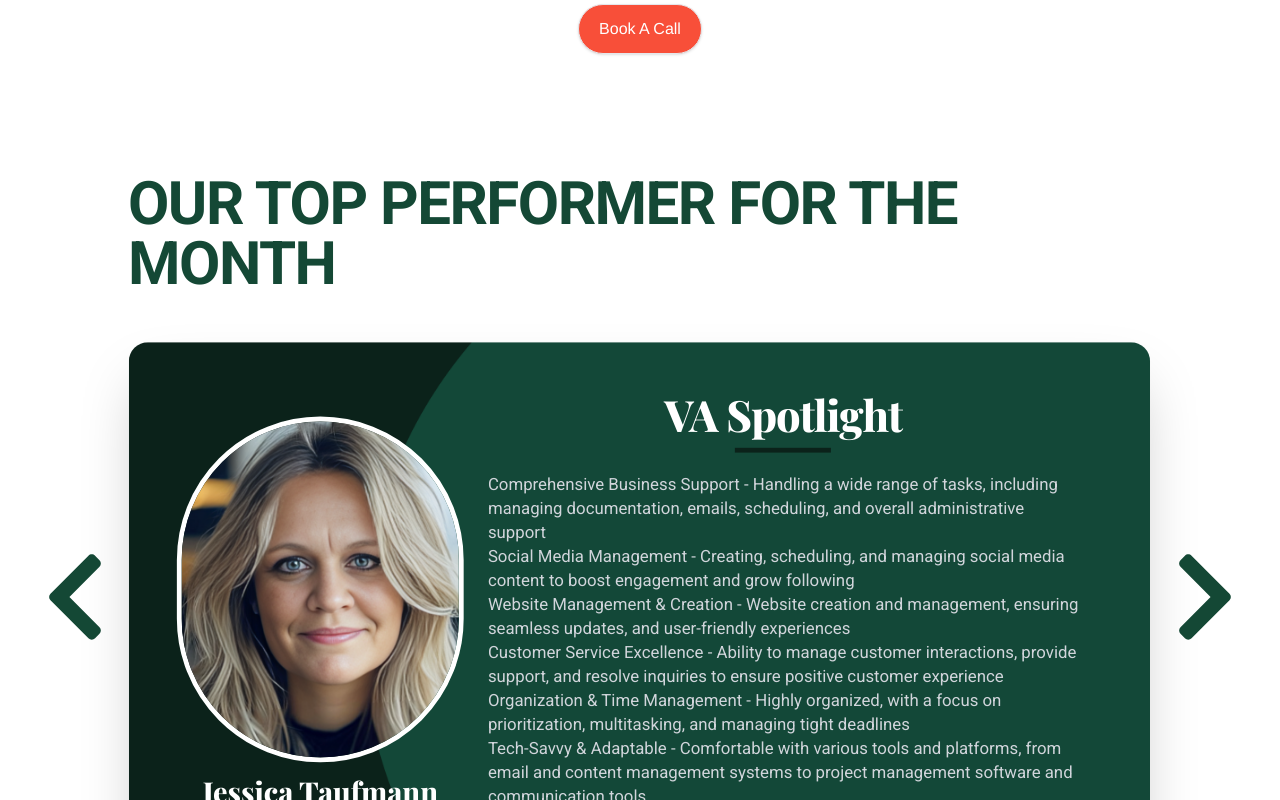
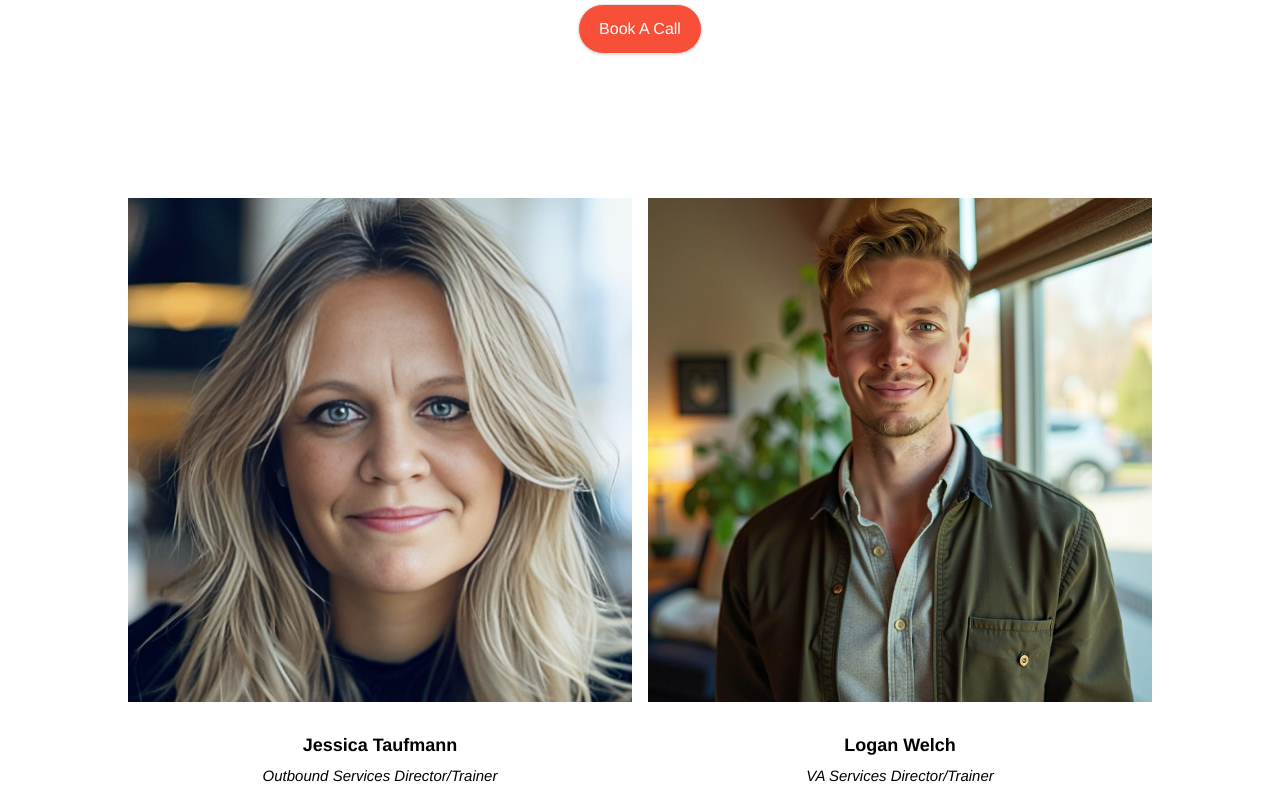
Before and after one commit to Gynius/rcfh, a React (Vite) app: page /teams in a window 1280 px wide. Shown: the part 860-1660 px from the top of the page. Built offline with nearby package versions, Linux system fonts and the light colour scheme; a web font is replaced by a local one.

Commit message:
hide va_spotlight

```diff
--- a/src/pages/OurTeams.jsx
+++ b/src/pages/OurTeams.jsx
@@ -52,7 +52,7 @@ function OurTeams() {
         </div>
       </div>
       <Rcfh />
-      <VASpotlight2 />
+      {/* <VASpotlight2 /> */}
       <Team />
       <JoinUs />
     </MainTemplate>
```
